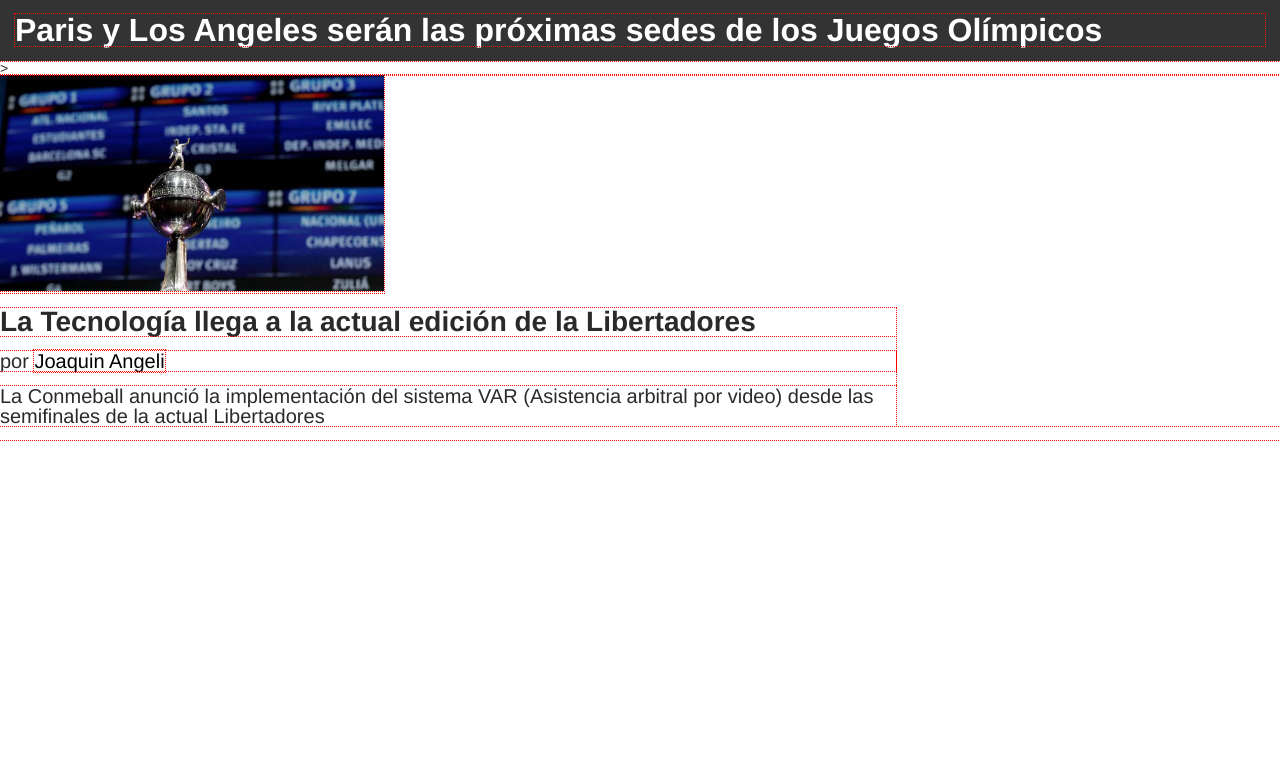
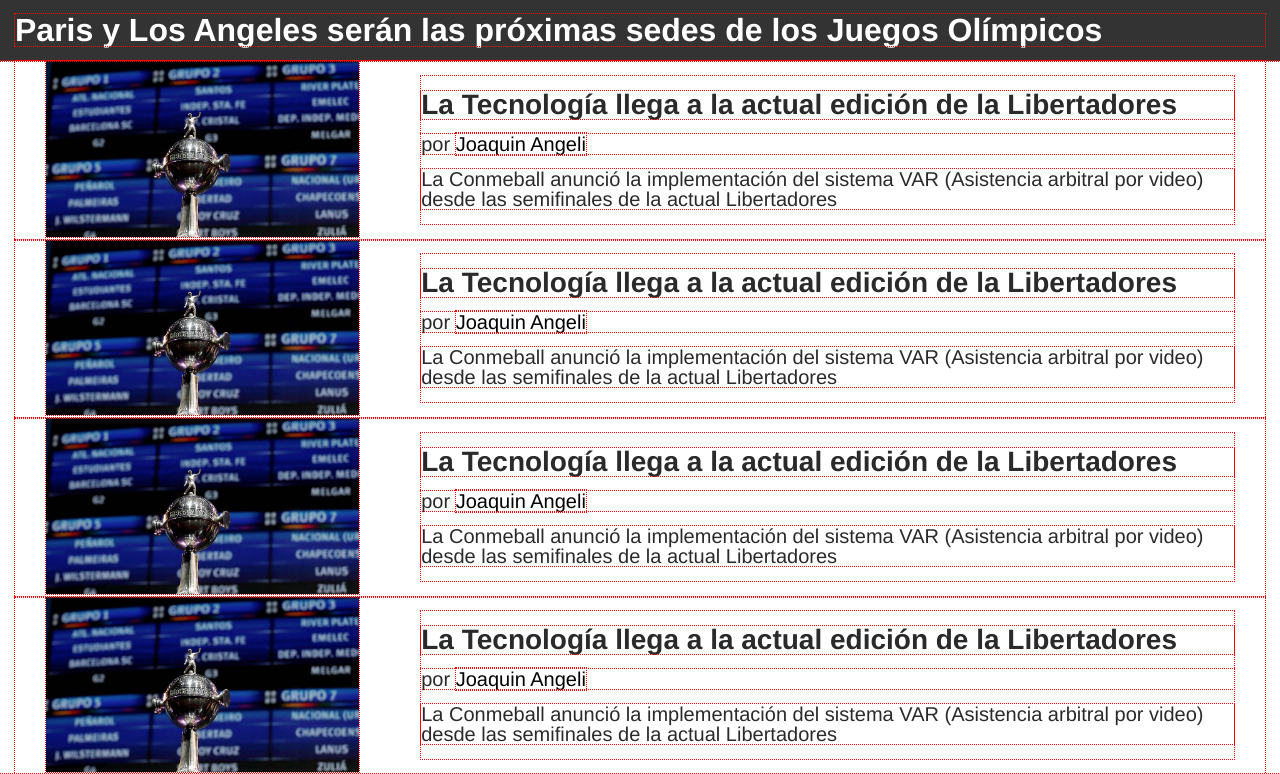
Before and after one commit to ncardaci/PWFE-M1-03, a plain HTML site: page index.html in a window 1280 px wide. Shown: the part 794-1568 px from the top of the page. Before the commit the page ends 1235 px from the top, so only its background shows below. Drawn offline with Linux system fonts and the light colour scheme.

Commit message:
Maquetando Flex

```diff
--- a/css/style.css
+++ b/css/style.css
@@ -62,14 +62,27 @@ header nav a:hover {
 	font-size: 32px;
 	font-weight: 700;
 }
+.noticia {
+	display: flex;
+	flex-direction: row; /* row|row reverse|column|column reverse */
+	align-items: center;/* flex start | center | flex end */
+	justify-content: space-around;/* flex start | center | flex end |space between |space arround */
+	border-bottom: solid 1px #CCC;
+	margin-left: 15px;
+	margin-right: 15px;
+}
+.noticia:last-child {
+	border: none;
+}
 .noticia-img {
-	width: 30%;
+	width: 25%;
 }
 .noticia-img img {
 	width: 100%;
 }
 .noticia-txt {
-	width: 70%;
+	width: 65%;
+
 }
 .noticia-txt h3 {
 	font-weight: 700;
@@ -85,6 +98,6 @@ header nav a:hover {
 .noticia-txt a {
 	color: #000;
 }
-.noticia-txt a: hoover {
+.noticia-txt a:hover {
 	color: #000;
 }
--- a/index.html
+++ b/index.html
@@ -29,12 +29,12 @@
 						<h2>
 							Paris y Los Angeles serán las próximas sedes de los Juegos Olímpicos
 						</h2>
-					</figcaption>>
+					</figcaption>
 				</figure>
 			</section>
 			<section id="ultimas-noticias">
 				<!-- Inicio Noticia #1-->
-				<article>
+				<article  class="noticia">
 					<div class="noticia-img">
 						<img src="img/sorteo-libertadores.jpg">
 					</div>
@@ -43,14 +43,52 @@
 						<p>por <a href="#">Joaquin Angeli</a></p>
 						<p>La Conmeball anunció la implementación del sistema VAR (Asistencia arbitral por video) desde las semifinales de la actual Libertadores</p>
 					</div>
-
 				</article>
 				<!-- Fin Noticia #1-->
+				<!-- Inicio Noticia #2-->
+				<article  class="noticia">
+					<div class="noticia-img">
+						<img src="img/sorteo-libertadores.jpg">
+					</div>
+					<div class="noticia-txt">
+						<h3>La Tecnología llega a la actual edición de la Libertadores</h3>
+						<p>por <a href="#">Joaquin Angeli</a></p>
+						<p>La Conmeball anunció la implementación del sistema VAR (Asistencia arbitral por video) desde las semifinales de la actual Libertadores</p>
+					</div>
+				</article>
+				<!-- Fin Noticia #2-->
+				<!-- Inicio Noticia #3-->
+				<article  class="noticia">
+					<div class="noticia-img">
+						<img src="img/sorteo-libertadores.jpg">
+					</div>
+					<div class="noticia-txt">
+						<h3>La Tecnología llega a la actual edición de la Libertadores</h3>
+						<p>por <a href="#">Joaquin Angeli</a></p>
+						<p>La Conmeball anunció la implementación del sistema VAR (Asistencia arbitral por video) desde las semifinales de la actual Libertadores</p>
+					</div>
+				</article>
+				<!-- Fin Noticia #3-->
+				<!-- Inicio Noticia #4-->
+				<article  class="noticia">
+					<div class="noticia-img">
+						<img src="img/sorteo-libertadores.jpg">
+					</div>
+					<div class="noticia-txt">
+						<h3>La Tecnología llega a la actual edición de la Libertadores</h3>
+						<p>por <a href="#">Joaquin Angeli</a></p>
+						<p>La Conmeball anunció la implementación del sistema VAR (Asistencia arbitral por video) desde las semifinales de la actual Libertadores</p>
+					</div>
+				</article>
+				<!-- Fin Noticia #4-->
 			</section>
 			<section id="tabla-posiciones">
 
 			</section>
 		</main>
+		<footer>
+
+		</footer>
 		<!--Area de Scripts-->
 		<script src="js/main.js"></script>
 	</body>
```
